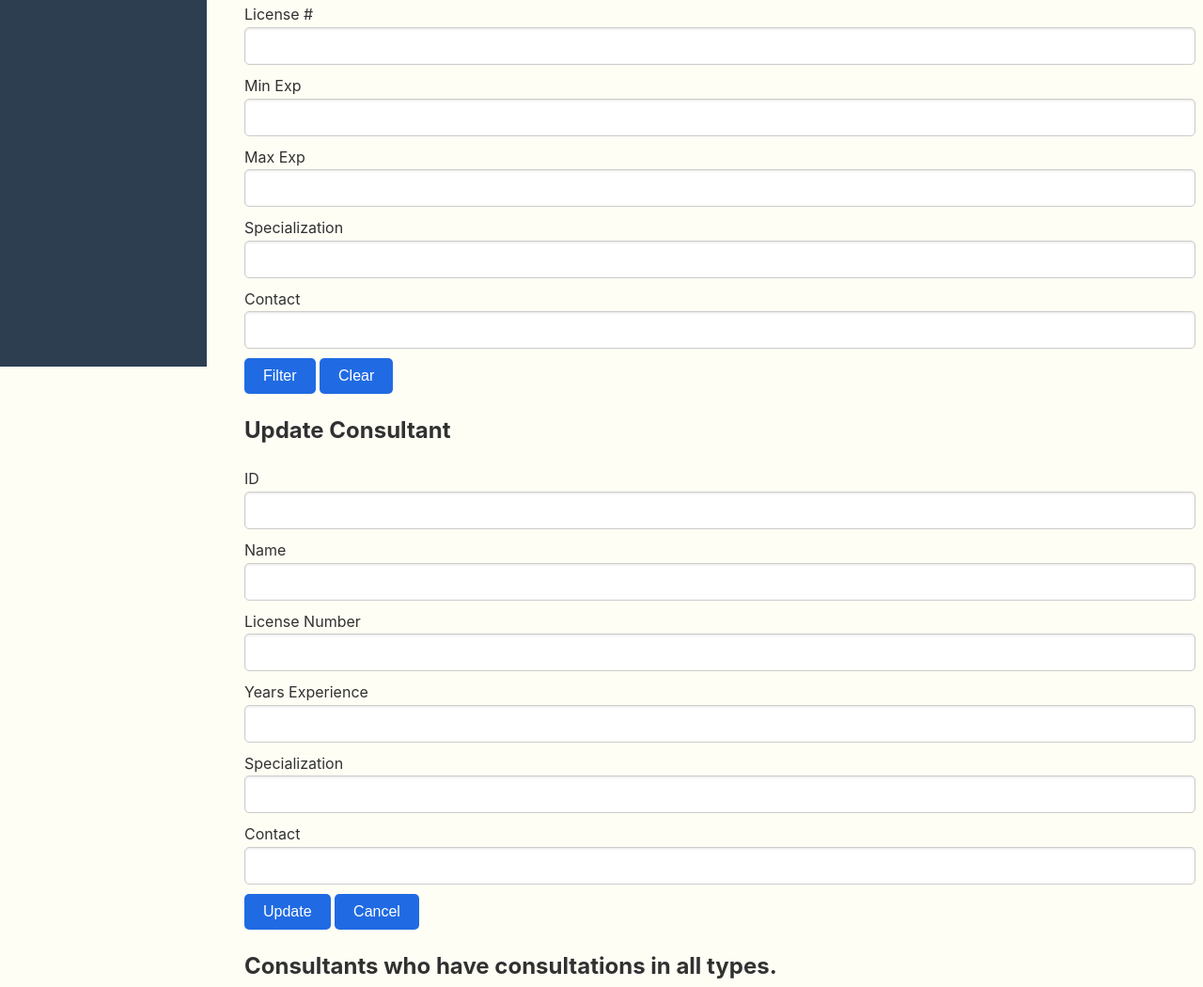
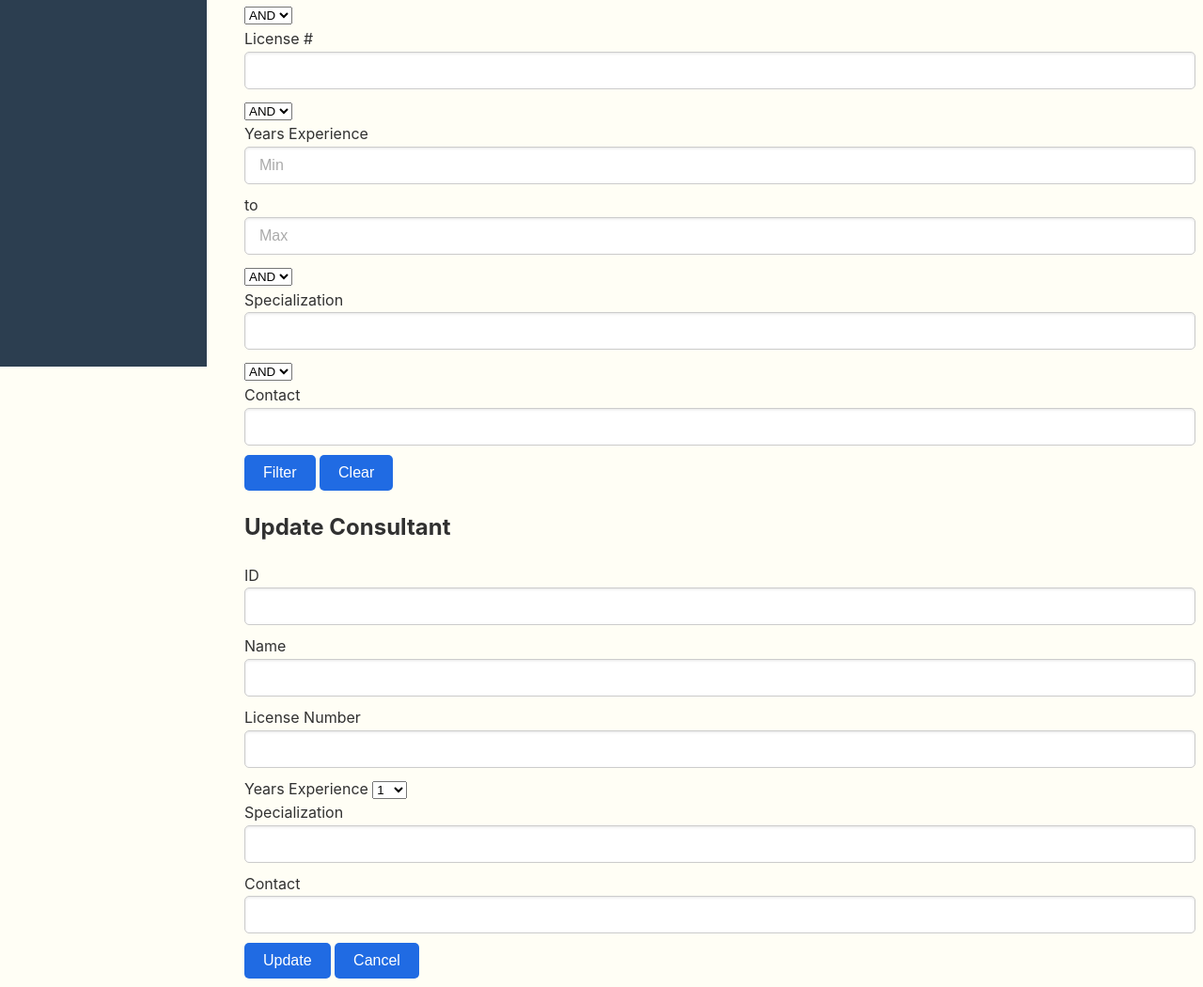
Before and after one commit to imanjosh/IP-and-Legal-Contract-Management-System, a website: page CPSC304_Node_Project/public/consultants.html in a window 1280 px wide. Shown: the part 410-1460 px from the top of the page at 94% size. Drawn offline with Linux system fonts and the light colour scheme; no server answers.

Commit message:
updated filter in consultants.html

```diff
--- a/CPSC304_Node_Project/public/consultants.html
+++ b/CPSC304_Node_Project/public/consultants.html
@@ -45,12 +45,64 @@
     <div class="card search-card">
       <h2>Filter Consultants</h2>
       <div class="search-grid">
-        <div><label>Name</label><input type="text" id="filterName"></div>
-        <div><label>License #</label><input type="text" id="filterLicense"></div>
-        <div><label>Min Exp</label><input type="number" id="filterMinExp"></div>
-        <div><label>Max Exp</label><input type="number" id="filterMaxExp"></div>
-        <div><label>Specialization</label><input type="text" id="filterSpec"></div>
-        <div><label>Contact</label><input type="text" id="filterContact"></div>
+
+        <div>
+          <label>Name</label>
+          <input type="text" id="filterName">
+        </div>
+
+        <div>
+          <select id="conn2">
+            <option value="AND">AND</option>
+            <option value="OR">OR</option>
+          </select>
+        </div>
+
+        <div>
+          <label>License #</label>
+          <input type="text" id="filterLicense">
+        </div>
+
+        <div>
+          <select id="conn3">
+            <option value="AND">AND</option>
+            <option value="OR">OR</option>
+          </select>
+        </div>
+
+        <div>
+          <label>Years Experience</label>
+          <div class="range-inline">
+            <input type="number" id="filterMinExp" placeholder="Min">
+            <span>to</span>
+            <input type="number" id="filterMaxExp" placeholder="Max">
+          </div>
+        </div>
+
+        <div>
+          <select id="conn4">
+            <option value="AND">AND</option>
+            <option value="OR">OR</option>
+          </select>
+        </div>
+
+        <div>
+          <label>Specialization</label>
+          <input type="text" id="filterSpec">
+        </div>
+
+        <div>
+          <select id="conn5">
+            <option value="AND">AND</option>
+            <option value="OR">OR</option>
+          </select>
+        </div>
+
+        <div>
+          <label>Contact</label>
+          <input type="text" id="filterContact">
+        </div>
+
       </div>
       <div class="form-actions">
         <button class="btn submit" id="filterBtn">Filter</button>
@@ -58,13 +110,29 @@
       </div>
     </div>
 
+
+
     <div class="card form-card">
       <h2>Update Consultant</h2>
       <form id="consultantForm">
         <div class="form-group"><label>ID</label><input type="number" name="consultant_id"></div>
         <div class="form-group"><label>Name</label><input type="text" name="name"></div>
         <div class="form-group"><label>License Number</label><input type="text" name="license_number"></div>
-        <div class="form-group"><label>Years Experience</label><input type="number" name="years_experience"></div>
+        <div class="form-group"><label>Years Experience</label>
+          <select name="years_experience" id="yearsExperience" class="form-control">
+            <option value="1">1</option>
+            <option value="2">2</option>
+            <option value="3">3</option>
+            <option value="4">4</option>
+            <option value="5">5</option>
+            <option value="6">6</option>
+            <option value="7">7</option>
+            <option value="8">8</option>
+            <option value="9">9</option>
+            <option value="10">10</option>
+          </select>
+        </div>
+
         <div class="form-group"><label>Specialization</label><input type="text" name="specialization"></div>
         <div class="form-group"><label>Contact</label><input type="email" name="contact_details"></div>
         <div class="form-actions">
```
